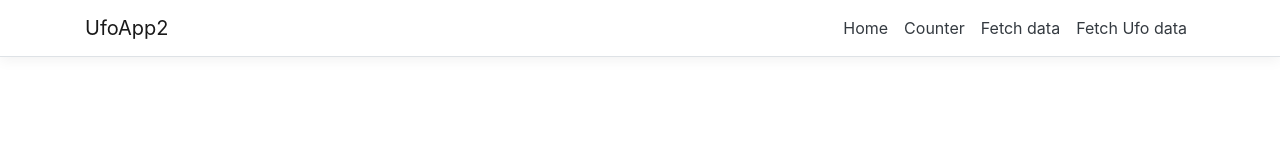
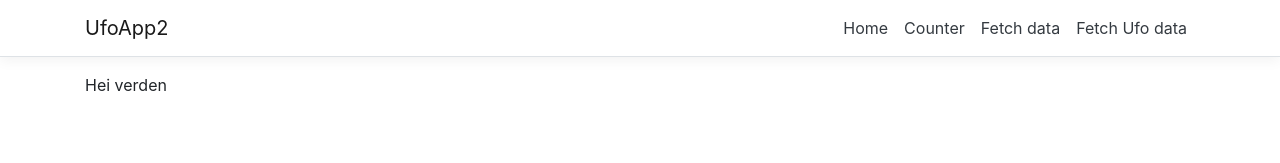
Before and after one commit to superfred009/ITPE3200_oppg2, a React (Create React App) app in the folder UfoApp2/ClientApp/: page /explore-ufo/1 in a window 1280 px wide. Shown: the top 163 px of the page. Built offline with nearby package versions, Linux system fonts and the light colour scheme.

Commit message:
lagt til routing fra fetchUfoData til ExploreUfo

```diff
--- a/UfoApp2/ClientApp/src/App.js
+++ b/UfoApp2/ClientApp/src/App.js
@@ -4,6 +4,7 @@ import { Layout } from './components/Layout';
 import { Home } from './components/Home';
 import { FetchData } from './components/FetchData';
 import { Counter } from './components/Counter';
+import { ExploreUfo } from './components/ExploreUfo';
 
 import './custom.css'
 import { FetchUfoData } from './components/FetchUfoData';
@@ -16,8 +17,13 @@ export default class App extends Component {
       <Layout>
         <Route exact path='/' component={Home} />
         <Route path='/counter' component={Counter} />
-            <Route path='/fetch-data' component={FetchData} />
-            <Route path='/fetch-ufo-data' component={FetchUfoData} />
+        <Route path='/fetch-data' component={FetchData} />
+        <Route path='/fetch-ufo-data' component={FetchUfoData} />
+        <Route
+          exact
+          path="/explore-ufo/:id"
+          component={ExploreUfo}
+        />
       </Layout>
     );
   }
--- a/UfoApp2/ClientApp/src/components/ExploreUfo.js
+++ b/UfoApp2/ClientApp/src/components/ExploreUfo.js
@@ -1,23 +1,12 @@
 import React, { Component } from 'react';
 import "../custom.css";
 
-export class ExploreUfo extends Component ({observasjon}) {
-    static displayName = ExploreUfo.name;
-
-    constructor(props) {
-        super(props);
-        this.state = { observasjon, loading: true };
-
-    }
+export class ExploreUfo extends Component {
 
     render() {
-        let contents = this.state.loading
-            ? <p><em>Loading ...</em></p>
-            : ExploreUfo.renderObservasjonerTable(this.state.observasjoner);
-
         return (
             <div>
-                {contents}
+                Hei verden
             </div>
         )
     }
--- a/UfoApp2/ClientApp/src/components/FetchUfoData.js
+++ b/UfoApp2/ClientApp/src/components/FetchUfoData.js
@@ -1,4 +1,5 @@
 import React, { Component } from 'react';
+import { Link } from 'react-router-dom';
 import "../custom.css";
 
 export class FetchUfoData extends Component {
@@ -7,6 +8,7 @@ export class FetchUfoData extends Component {
     constructor(props) {
         super(props);
         this.state = { observasjoner: [], loading: true };
+
     }
 
     componentDidMount() {
@@ -19,7 +21,14 @@ export class FetchUfoData extends Component {
                  {observasjoner.map(observasjon =>
                      <div key={observasjon.id} className="card col-6">
                      <div className="card-body">
-                         <h5 className="card-title">{observasjon.tittel}</h5>
+                     <Link
+                        to={{
+                            pathname: `/explore-ufo/${observasjon.id}`,
+                            state: { observasjoner: observasjon }
+                        }}
+                        >
+                            <h5 className="card-title"><a>{observasjon.tittel}</a></h5>
+                        </Link>
                          <h6 className="card-subtitle mb-2 text-muted">{observasjon.sted}</h6>
                          <p className="card-text">{observasjon.dato}</p>
                          <p className="card-text">{observasjon.beskrivelse}</p>
```
Also changed, not shown: 1 other file (tests, documents, lock files or other folders).
